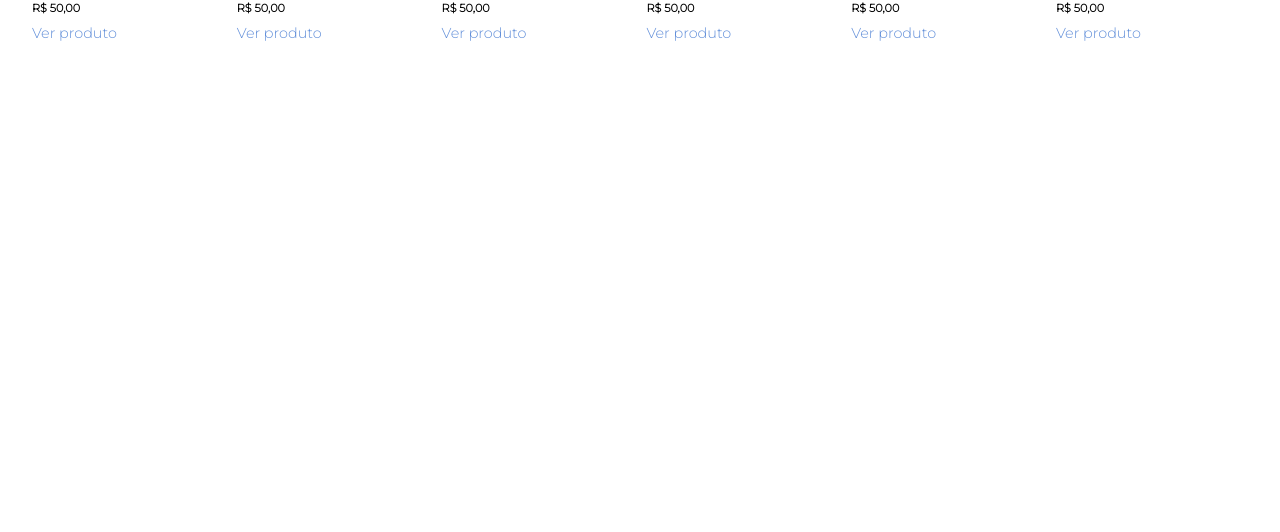
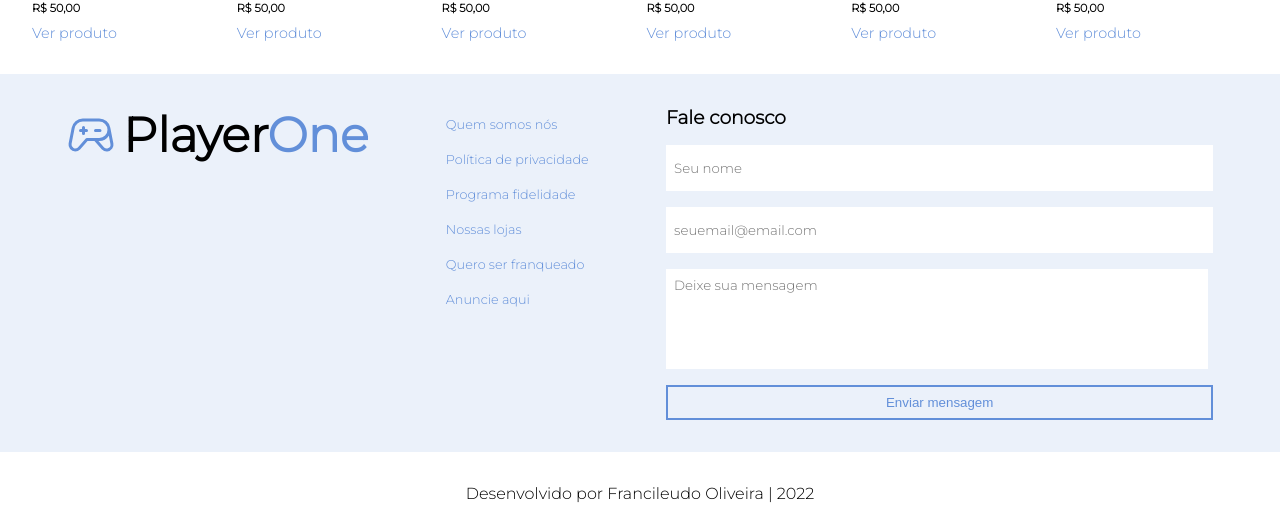
Before and after one commit to matheus0424/Next.js-Styled-Components-Toy-Shop, a Next.js app: page / in a window 1280 px wide. Shown: the part 1223-1755 px from the top of the page. Before the commit the page ends 1297 px from the top, so only its background shows below. Built offline with nearby package versions, Linux system fonts and the light colour scheme.

Commit message:
feat: footer construction and styling

```diff
--- a/pages/index.js
+++ b/pages/index.js
@@ -2,6 +2,7 @@ import React from 'react';
 import { Header } from "../src/components/Header"
 import { Banner } from "../src/components/Banner"
 import { ProductList } from "../src/components/ProductList"
+import { Footer } from "../src/components/Footer"
 import config from "../config.json";
 
 
@@ -12,6 +13,7 @@ export default function Home() {
       <Header valorFiltro={valorFiltro} setValorFiltro={setValorFiltro}/>
       <Banner />
       <ProductList searchValue={valorFiltro} ProductsList={config.productsList} />
+      <Footer />
     </>
   )
 }
--- /dev/null
+++ b/src/components/Footer/index.js
@@ -0,0 +1,172 @@
+import styled from 'styled-components';
+import { Icon } from '@iconify/react';
+
+const SectionFooterTop = styled.footer`
+  background: var(--cor-3);
+  align-items: flex-start;
+  padding: 2rem;
+  display: flex;
+  justify-content: space-around;
+`;
+
+const SectionFooterLogo = styled.div`
+  display: flex;
+  align-items: center;
+  font-size: 1.5rem;
+
+  h1 {
+    margin-left: 0.5rem;
+    color: #000;
+  }
+
+  span {
+    color: var(--cor-1);
+  }
+`;
+
+const MenuLinks = styled.ul`
+  li {
+    padding: 0.5rem;
+  }
+
+  a {
+    color: var(--cor-1);
+    font-size: 0.8rem;
+    transition: all 300ms ease-out;
+
+    &:hover {
+      color: var(--cor-2);
+    }
+  }
+`;
+
+const FooterForm = styled.div`
+  width: 45%;
+  display: flex;
+  flex-direction: column;
+
+  h3 {
+    margin-bottom: 1rem;
+    font-weight: bold;
+  }
+
+  form {
+    display: flex;
+    flex-direction: column;
+  }
+
+  label {
+    display: block;
+    margin-bottom: 1rem;
+    font-size: 1.8rem;
+    color: #fff;
+    font-family: var(--font-1);
+  }
+
+  input {
+    display: block;
+    width: 100%;
+    padding: 15px 0 15px 8px;
+    border: none;
+    background-color: #fff;
+    outline: none;
+    font-family: var(--font-1);
+  }
+
+  textarea {
+    display: block;
+    width: 99%;
+    height: 100px;
+    padding: 8px;
+    border: none;
+    background-color: #fff;
+    outline: none;
+    resize: none;
+    font-family: var(--font-1);
+  }
+
+  button {
+    padding: 0.5rem 1rem;
+    background: transparent;
+    border: 2px solid var(--cor-1);
+    color: var(--cor-1);
+    transition: all 300ms ease-out;
+
+    &:hover {
+      background: var(--cor-1);
+      color: #fff;
+    }
+  }
+
+`;
+
+const SectionFooterBottom = styled.div`
+  padding: 2rem;
+  text-align: center;
+`;
+
+export function Footer() {
+  return (
+    <footer>
+    <SectionFooterTop>
+      <SectionFooterLogo>
+        <Icon color="#628FD9"  width="3rem" icon="ph:game-controller" />
+        <a href="/">
+          <h1>Player<span>One</span></h1>
+        </a>
+      </SectionFooterLogo>
+      <MenuLinks>
+        <li>
+          <a href="#">Quem somos nós</a>
+        </li>
+        <li>
+          <a href="#">Política de privacidade</a>
+        </li>
+        <li>
+          <a href="#">Programa fidelidade</a>
+        </li>
+        <li>
+          <a href="#">Nossas lojas</a>
+        </li>
+        <li>
+          <a href="#">Quero ser franqueado</a>
+        </li>
+        <li>
+          <a href="#">Anuncie aqui</a>
+        </li>
+      </MenuLinks>
+      <FooterForm>
+        <h3>Fale conosco</h3>
+
+        <form action="submit">
+          <label>
+            <input type="text" name="Nome" placeholder="Seu nome" required />
+          </label>
+
+          <label>
+            <input
+              type="email"
+              name="Email"
+              placeholder="seuemail@email.com"
+              required
+            />
+          </label>
+
+          <label>
+            <textarea
+              name="Mensagem"
+              placeholder="Deixe sua mensagem"
+              required
+            ></textarea>
+          </label>
+
+          <button type="submit">Enviar mensagem</button>
+        </form>
+      </FooterForm>
+    </SectionFooterTop>
+    <SectionFooterBottom>
+      <p>Desenvolvido por Francileudo Oliveira | 2022</p>
+    </SectionFooterBottom>
+  </footer>
+  )
+}
```
